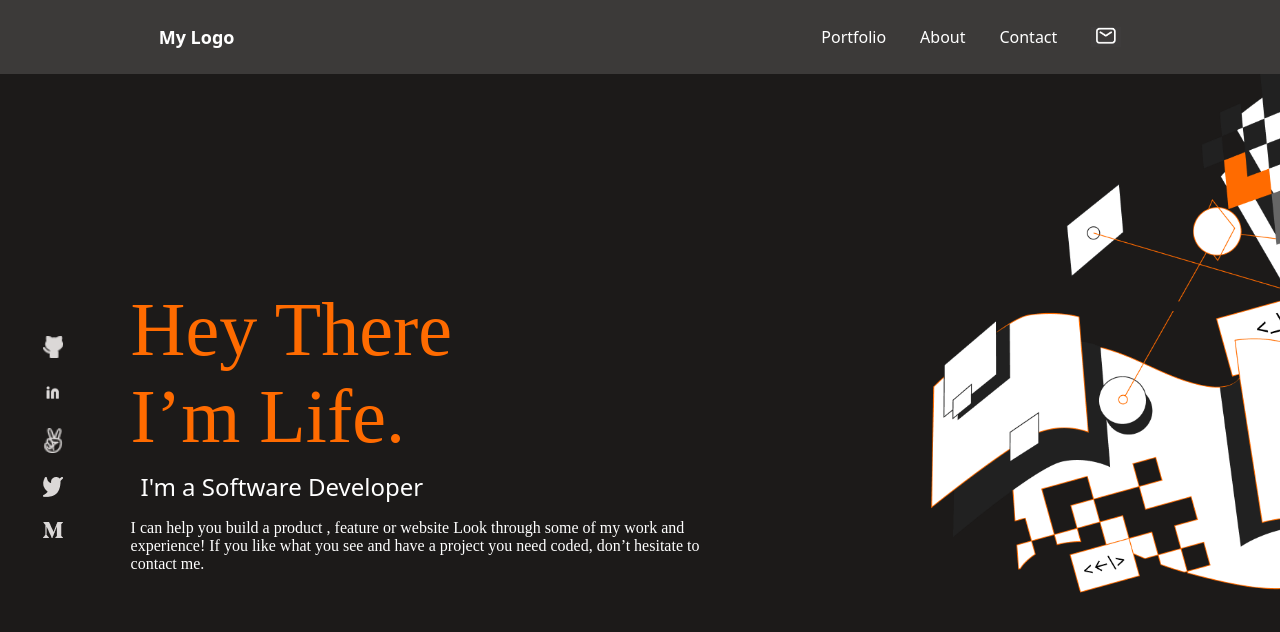
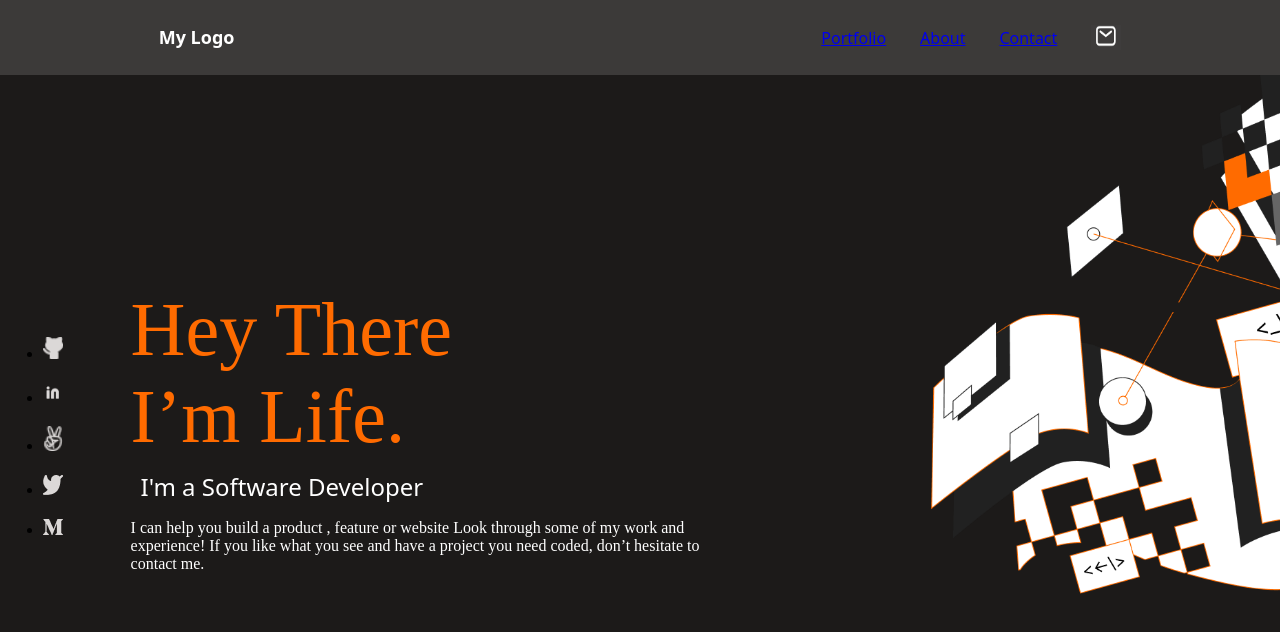
Before and after one commit to Peter-Dumbari/Portofolio-Microverse, a plain HTML site: page index.html in a window 1280 px wide. Drawn offline with Linux system fonts and the light colour scheme.

Commit message:
recorrect index.html

```diff
--- a/index.html
+++ b/index.html
@@ -14,10 +14,12 @@
         <div class="navbar-innercontainer">
             <span class="nav-logo">My Logo</span>
             <ul class="nav-items">
-                <li class="nav-link">Portfolio</li>
-                <li class="nav-link">About</li>
-                <li class="nav-link">Contact</li>
-                <li class="nav-link"><img src="./Assets/logos/envelope.png" class="icon" alt="" /></li>
+                <li class="nav-link"><a href="#" class="link active">Portfolio</a></li>
+                <li class="nav-link"><a href="#" class="link">About</a></li>
+                <li class="nav-link"><a href="#" class="link">Contact</a></li>
+                <li class="nav-link">
+                    <a href="#"><img src="./Assets/logos/envelope.png" class="icon" alt="" /></a>
+                </li>
             </ul>
             <div class="baricon">
                 <div class="bar"></div>
@@ -28,7 +30,7 @@
     </nav>
     <section class="herosection">
         <div class="textcontainer">
-            <h5 class="h5">Hey There I’m Life.</h5>
+            <h1 class="h5">Hey There I’m Life.</h1>
             <h6 class="h6">I'm a Software Developer</h6>
             <p>
                 I can help you build a product , feature or website Look through some
@@ -37,13 +39,23 @@
             </p>
         </div>
 
-        <div class="icon-container">
-            <img class="icon-image" src="./Assets/logos/Vector.png" alt="" />
-            <img class="icon-image" src="./Assets/logos/linkin.png" alt="" />
-            <img class="icon-image" src="./Assets/logos/fingers.png" alt="" />
-            <img class="icon-image" src="./Assets/logos/twitter.png" alt="" />
-            <img class="icon-image" src="./Assets/logos/letterM.png" alt="" />
-        </div>
+        <ul class="icon-container">
+            <li>
+                <img class="icon-image" src="./Assets/logos/Vector.png" alt="" />
+            </li>
+            <li>
+                <img class="icon-image" src="./Assets/logos/linkin.png" alt="" />
+            </li>
+            <li>
+                <img class="icon-image" src="./Assets/logos/fingers.png" alt="" />
+            </li>
+            <li>
+                <img class="icon-image" src="./Assets/logos/twitter.png" alt="" />
+            </li>
+            <li>
+                <img class="icon-image" src="./Assets/logos/letterM.png" alt="" />
+            </li>
+        </ul>
     </section>
 </body>
 
```
